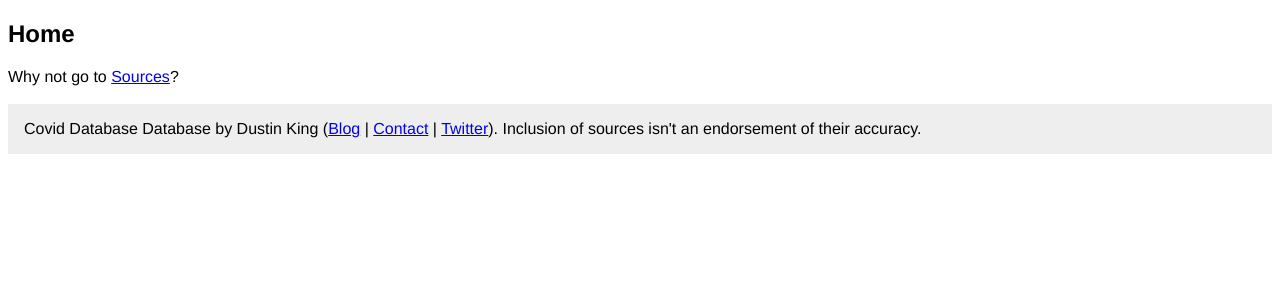
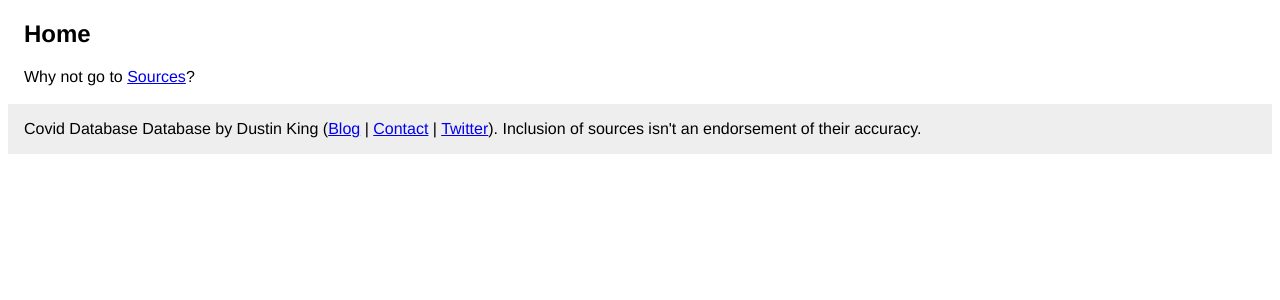
Before and after one commit to dmoney/covid-database-database, a Django app: page / in a window 1280 px wide. Shown: the part 118-418 px from the top of the page. Run offline with Django 3.2, Linux system fonts and the light colour scheme.

Commit message:
add margin in content area

```diff
--- a/server/core/templates/base.html
+++ b/server/core/templates/base.html
@@ -24,7 +24,9 @@
       header h1, header h2{
         font-size: 1.5em;
       }
-      content {
+      #content {
+        padding-left: 1em;
+        padding-right: 1em;
       }
     </style>
   </head>
@@ -37,11 +39,12 @@
         {% block breadcrumbs %}{% endblock %}
       </small>
     </nav>
-    <h2>{% block headtitle %}{% endblock %}</h2>
-    <content>
+
+    <div id="content">
+      <h2>{% block headtitle %}{% endblock %}</h2>
       {% block body %}{% endblock %}
       <br/></br/>
-    </content>
+    </div>
     <footer>
       Covid Database Database by Dustin King
       (<a href="https://dking.org//blog/">Blog</a>
```
